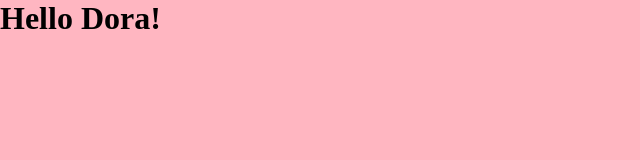
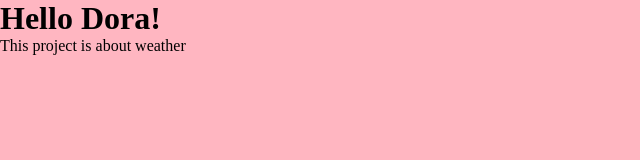
Before and after one commit to tdora28/git-team-project, a plain HTML site: page index.html in a window 1280 px wide. Shown: the whole page, without its empty margins (0-640 px from the left). Drawn offline with Linux system fonts and the light colour scheme.

Commit message:
Change HTML

```diff
--- a/index.html
+++ b/index.html
@@ -8,5 +8,6 @@
   </head>
   <body>
     <h1>Hello Dora!</h1>
+    <p>This project is about weather</p>
   </body>
 </html>
```
